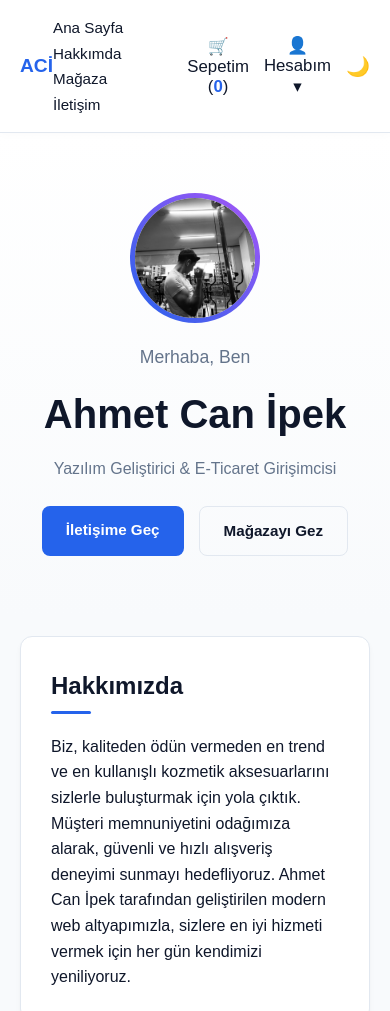
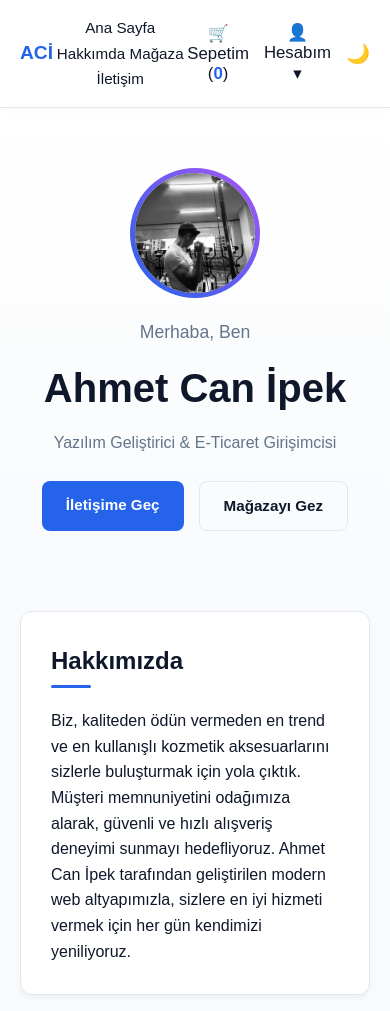
Before and after one commit to ahmetcanipek10/ilk-web-sitem, a plain HTML site: page index.html in a window 390 px wide. Shown: the top 1011 px of the page. Drawn offline with Linux system fonts and the light colour scheme.

Commit message:
Add files via upload

```diff
--- a/style.css
+++ b/style.css
@@ -517,3 +517,17 @@ footer {
     object-fit: contain;
     padding: 5px;
 }
+/* Mobil Ekranlar İçin Menü Düzenlemesi */
+@media (max-width: 768px) {
+    header, nav {
+        display: flex !important;
+        flex-direction: column !important;
+        align-items: center !important;
+        gap: 15px !important;
+        text-align: center !important;
+    }
+
+    nav a {
+        margin: 5px 0 !important;
+    }
+}
```
